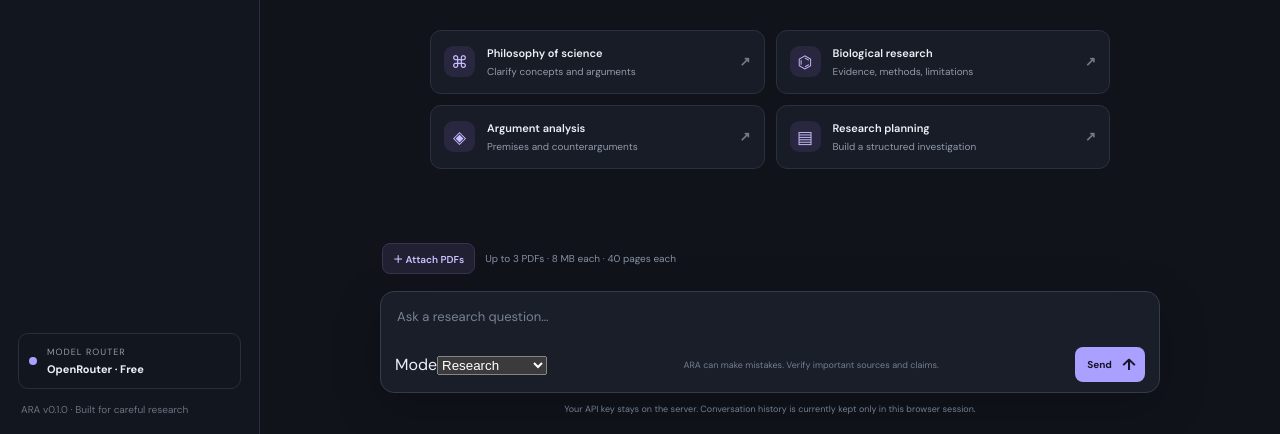
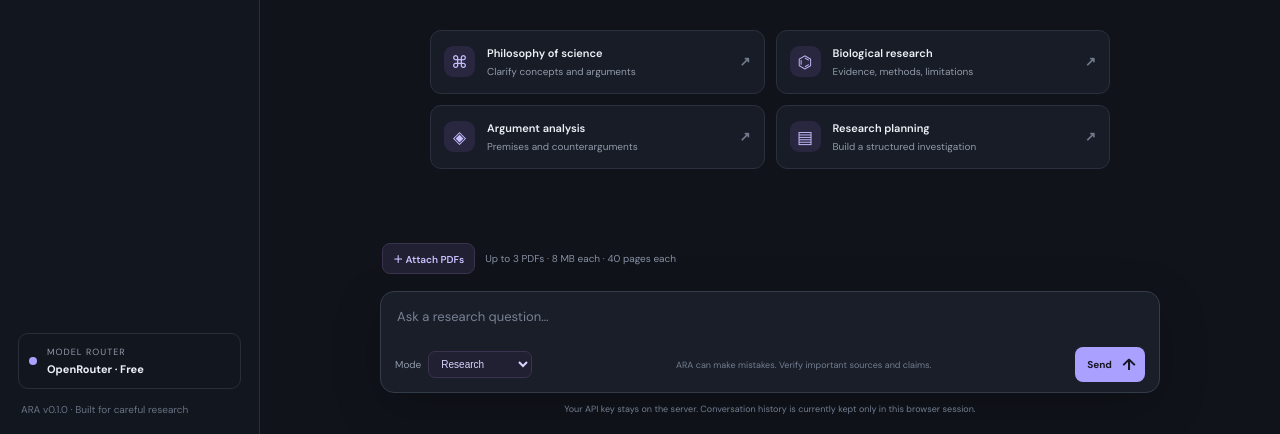
Before and after one commit to Atikur-rahman-ar/Ara, a website: page public/index.html in a window 1280 px wide. Shown: the part 366-800 px from the top of the page. Drawn offline with Linux system fonts and the light colour scheme.

Commit message:
Style research modes and export controls

```diff
--- a/public/style.css
+++ b/public/style.css
@@ -105,3 +105,10 @@ textarea::placeholder { color: #788294; }
 .clear-pdfs { border: 0; background: transparent; color: #d69c9c; font-size: 10px; cursor: pointer; }
 .pdf-list { display: flex; flex-wrap: wrap; gap: 6px; margin: 0 0 8px; }
 .pdf-chip { border: 1px solid #3d4660; border-radius: 7px; padding: 5px 8px; color: #cbd4e7; background: #1b2432; font-size: 10px; overflow-wrap: anywhere; }
+
+
+.composer-options { display: flex; align-items: center; gap: 7px; flex: 0 0 auto; }
+.mode-label { color: #929aaa; font-size: 10px; }
+#research-mode { max-width: 135px; border: 1px solid #39334f; border-radius: 7px; background: #211f32; color: #d9d5ff; padding: 6px 8px; font-size: 10px; }
+.export-group { display: flex; flex-wrap: wrap; gap: 7px; margin-top: 12px; }
+.export-pdf { margin-top: 0; }
```
